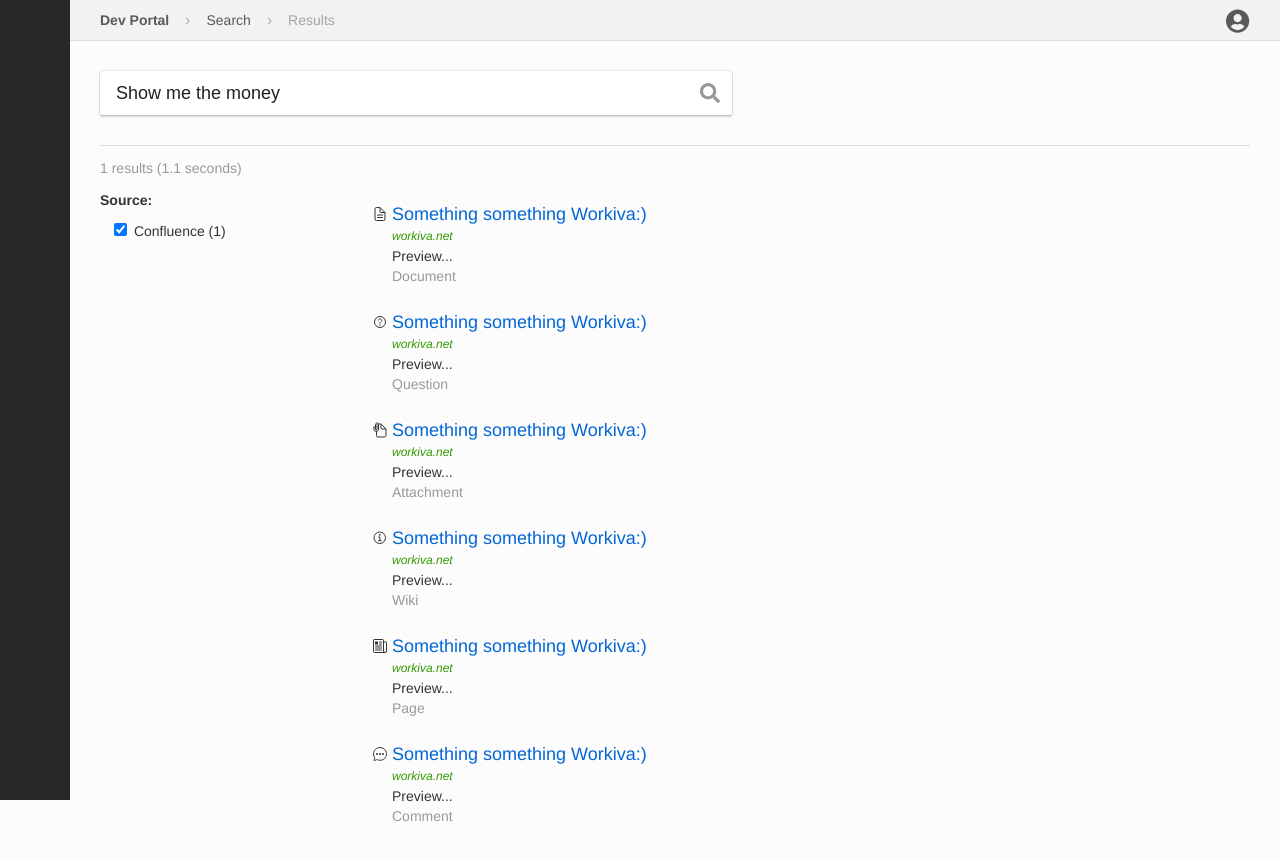
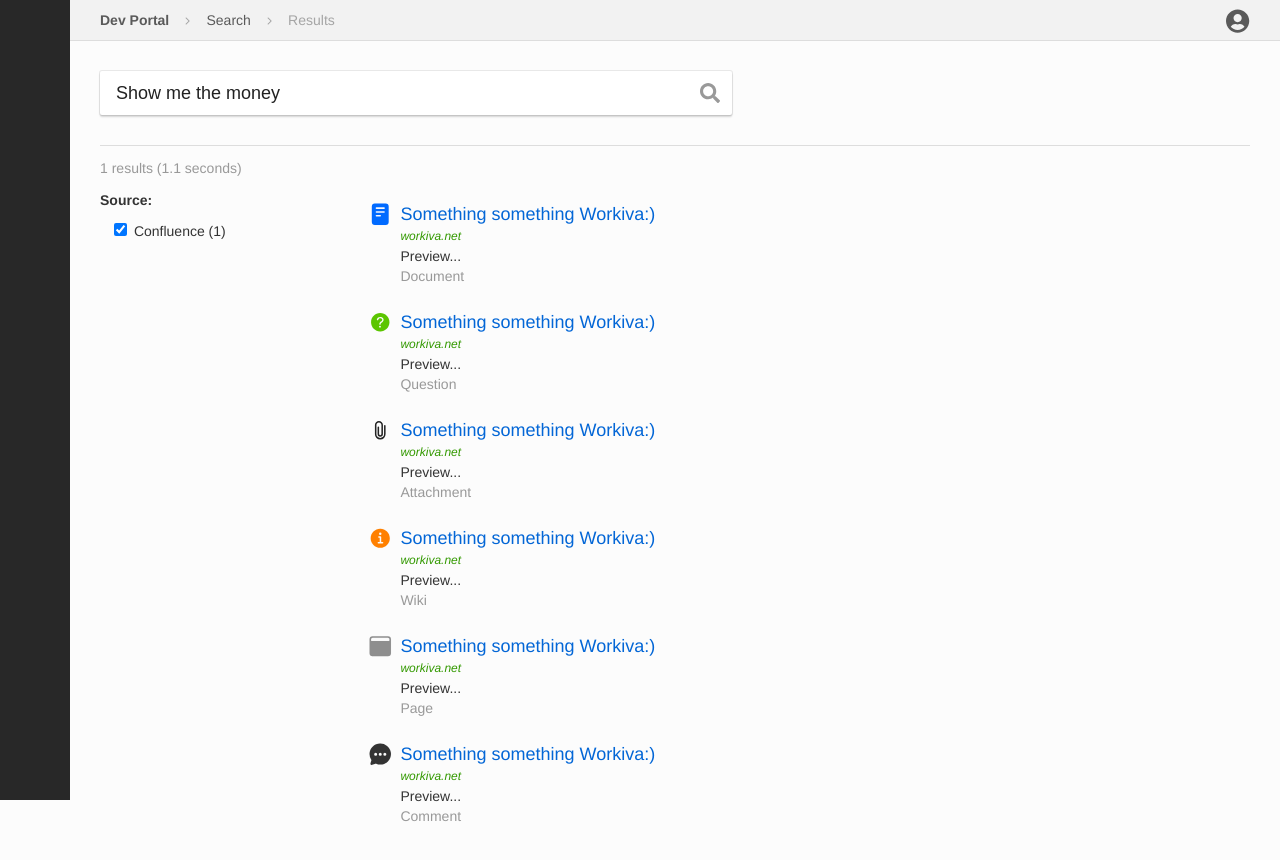
Before and after one commit to alexeyyermakov-wk/dev-portal-search-Icons, a plain HTML site: page Ionicons/index.html in a window 1280 px wide. Drawn offline with nearby package versions, Linux system fonts and the light colour scheme.

Commit message:
Add some colors & spice to these ionicons ⚡️

```diff
--- a/Ionicons/index.html
+++ b/Ionicons/index.html
@@ -40,7 +40,7 @@
                 </div>
                 <div id="results">
                         <div class="result-container" data-provider="cf">
-                            <ion-icon class="title-icon" name="document-text-outline" id="document-text-outline"></ion-icon>
+                            <ion-icon class="title-icon" id="reader" name="reader"></ion-icon>
                             <div>
                                 <div class="title-container">
                                     <a class="result-title" href="https://workiva.com">Something something Workiva:)</a>
@@ -54,7 +54,7 @@
                             </div>
                         </div>
                         <div class="result-container" data-provider="cf">
-                            <ion-icon class="title-icon" name="help-circle-outline" id="help-circle-outline"></ion-icon>
+                            <ion-icon class="title-icon" name="help-circle" id="help-circle"></ion-icon>
                             <div>
                                 <div class="title-container">
                                     <a class="result-title" href="https://workiva.com">Something something Workiva:)</a>
@@ -68,7 +68,7 @@
                             </div>
                         </div>
                         <div class="result-container" data-provider="cf">
-                            <ion-icon class="title-icon" name="document-attach-outline" id="document-attach-outline"></ion-icon>
+                            <ion-icon class="title-icon" name="attach" id="attach"></ion-icon>
                             <div>
                                 <div class="title-container">
                                     <a class="result-title" href="https://workiva.com">Something something Workiva:)</a>
@@ -82,7 +82,7 @@
                             </div>
                         </div>
                         <div class="result-container" data-provider="cf">
-                            <ion-icon class="title-icon" name="information-circle-outline" id="information-circle-outline"></ion-icon>
+                            <ion-icon class="title-icon" name="information-circle" id="information-circle"></ion-icon>
                             <div>
                                 <div class="title-container">
                                     <a class="result-title" href="https://workiva.com">Something something Workiva:)</a>
@@ -96,7 +96,7 @@
                             </div>
                         </div>
                         <div class="result-container" data-provider="cf">
-                            <ion-icon class="title-icon" name="newspaper-outline" id="newspaper-outline"></ion-icon>
+                            <ion-icon class="title-icon" name="browsers" id="browsers"></ion-icon>
                             <div>
                                 <div class="title-container">
                                     <a class="result-title" href="https://workiva.com">Something something Workiva:)</a>
@@ -110,7 +110,7 @@
                             </div>
                         </div>
                         <div class="result-container" data-provider="cf">
-                            <ion-icon class="title-icon" name="chatbubble-ellipses-outline" id="chatbubble-ellipses-outline"></ion-icon>
+                            <ion-icon class="title-icon" name="chatbubble-ellipses" id="chatbubble-ellipses"></ion-icon>
                             <div>
                                 <div class="title-container">
                                     <a class="result-title" href="https://workiva.com">Something something Workiva:)</a>
--- a/Ionicons/styles.css
+++ b/Ionicons/styles.css
@@ -68,6 +68,7 @@ a:focus {
     padding: 12px;
     display: grid;
     grid-template-columns: 24px 1fr;
+    grid-gap: 0.6em;
 }
 
 .result-title {
@@ -180,8 +181,10 @@ a:focus {
     color: #6c0
 }
 
+
 .title-icon {
-    margin: 4px auto auto auto;
+    margin: 0 auto;
+    font-size: 1.75em;
 }
 
 .pag-bar {
@@ -214,31 +217,37 @@ ion-icon {
 }
 
 /*Styling for specific icons*/
-/*
-ion-icon#document-text-outline {
-    color: #037ffc;
+
+/* Document */
+ion-icon#reader {
+    color: #006AFF;
 }
 
-ion-icon#help-circle-outline{
-    color: #999999;
+/* Question */
+ion-icon#help-circle {
+    color:  #5BC500;
 }
 
-ion-icon#document-attach-outline {
-    color: #037ffc;
+/* Attachment */
+ion-icon#attach {
+color: #232323;
 }
 
-ion-icon#information-circle-outline {
-    color: #999999;
+/* Wiki */
+ion-icon#information-circle {
+    color: #FF8000;
 }
 
-ion-icon#newspaper-outline {
-    color: #037ffc;
+/* Page */
+ion-icon#browsers {
+    color: #8E8E8E;
 }
 
-ion-icon#chatbubble-ellipses-outline {
-    color: #999999;
+/* Comment */
+ion-icon#chatbubble-ellipses {
+    color: #333333;
 }
-*/
+
 
 .pag-bar {
     border-top: 1px solid #ddd;
```
